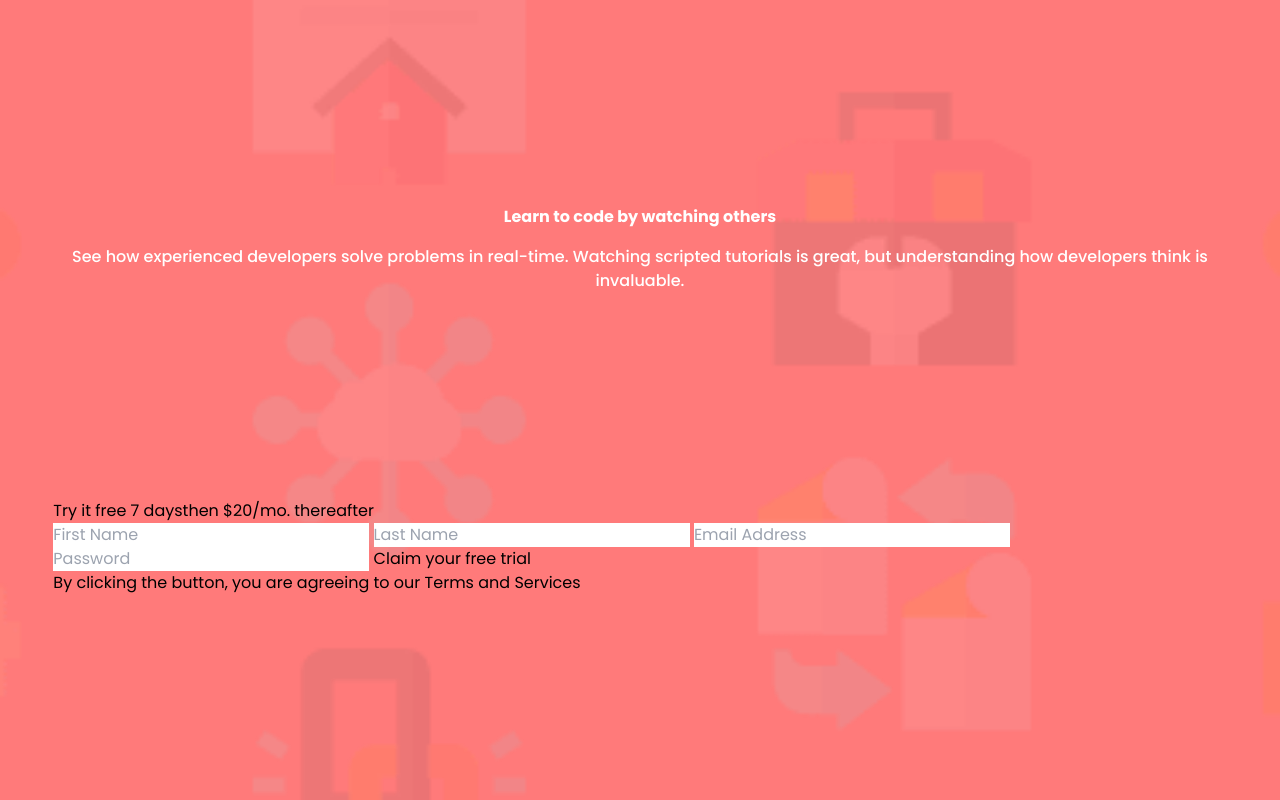
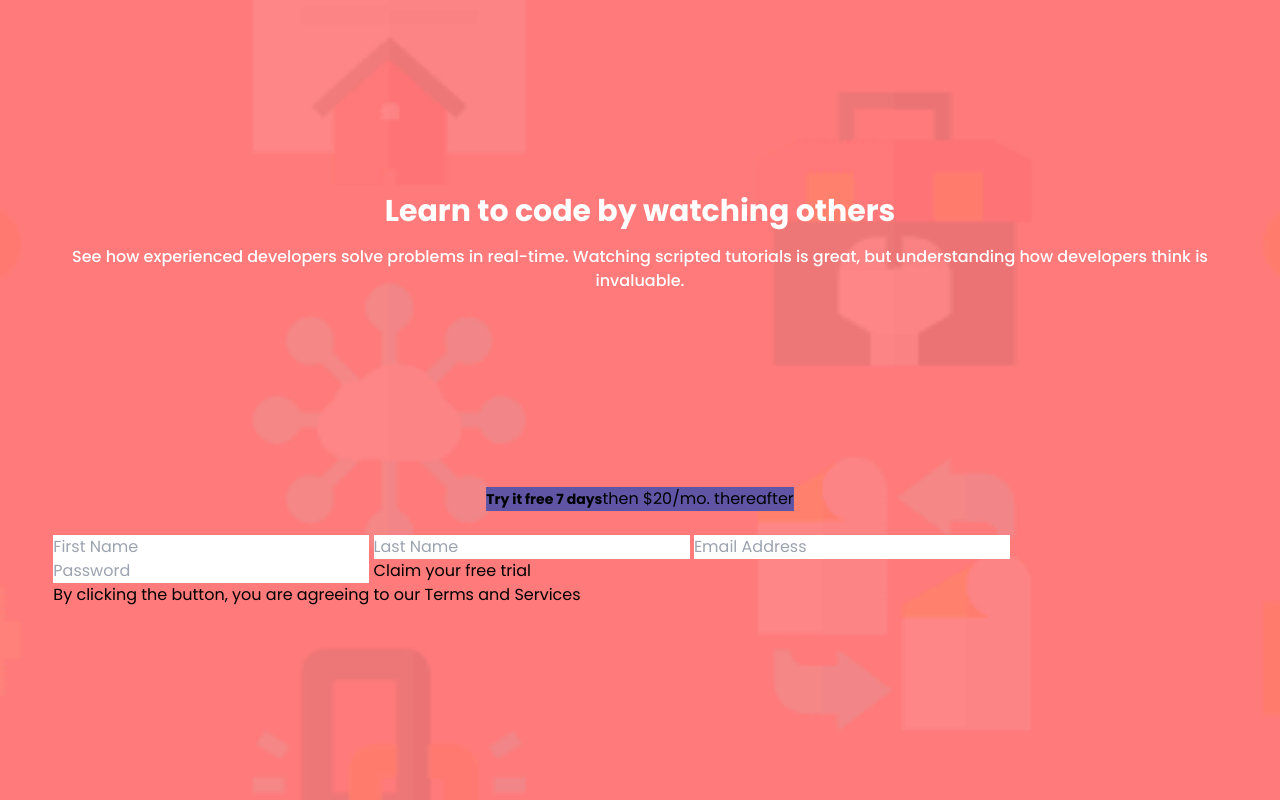
Before and after one commit to Afeez-Ola/intro-component-with-signup-form-master, a plain HTML site: page index.html in a window 1280 px wide. Drawn offline with Linux system fonts and the light colour scheme.

Commit message:
Having fun

```diff
--- a/index.html
+++ b/index.html
@@ -24,13 +24,13 @@
 
   <div class="main container h-screen flex flex-col justify-evenly w-11/12 font-poppins m-auto items-center ">
     <div class="top flex flex-col  text-center items-center gap-4">
-      <h2 class="font-bold text-white">Learn to code by watching others</h2>
+      <h2 class="font-bold text-white text-3xl">Learn to code by watching others</h2>
       <p class="font-medium text-base text-white">See how experienced developers solve problems in real-time. Watching scripted tutorials is great,
         but understanding how developers think is invaluable.</p>
     </div>
-    <div class="bottom">
-      <div class="try_it">
-        <p><span>Try it free 7 days</span>then $20/mo. thereafter</p>
+    <div class="bottom flex flex-col gap-6 justify-center items-center">
+      <div class="try_it bg-blue-default">
+        <p><span class="font-bold text-sm">Try it free 7 days</span>then $20/mo. thereafter</p>
       </div>
       <form >
         <input type="text" class="fname" id="fname" placeholder="First Name">
```
Also changed, not shown: css/output.css.
